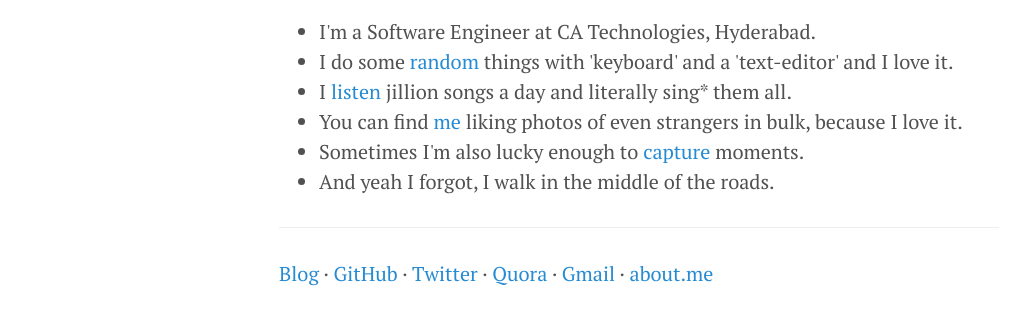
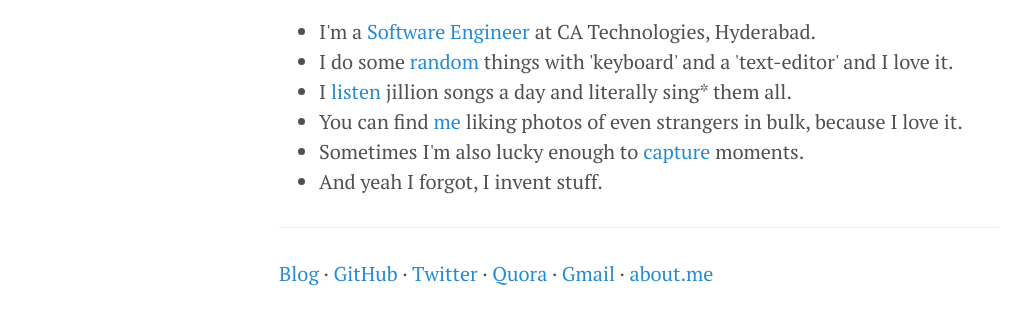
Before and after one commit to gsaieswar/gsaieswar.github.io, a plain HTML site: page about/index.html in a window 1280 px wide. Shown: the part 265-590 px from the top of the page, without its empty margins (1-1031 px from the left). Drawn offline with Linux system fonts and the light colour scheme.

Commit message:
linkedin
changes

```diff
--- a/about/index.html
+++ b/about/index.html
@@ -136,12 +136,12 @@
 </p>
 
 <ul>
-<li>I&#39;m a Software Engineer at CA Technologies, Hyderabad.</li>
+<li>I&#39;m a <a href="in.linkedin.com/in/saieswar">Software Engineer</a>  at CA Technologies, Hyderabad.</li>
 <li>I do some <a href="https://github.com/gsaieswar">random</a> things with &#39;keyboard&#39; and a &#39;text-editor&#39; and I love it.</li>
-<li>I <a href="http://www.last.fm/user/pravj">listen</a> jillion songs a day and literally sing* them all.</li>
+<li>I <a href="http://www.saavn.com/u/gsaieswar520">listen</a> jillion songs a day and literally sing* them all.</li>
 <li>You can find <a href="https://facebook.com/gsaieswar">me</a> liking photos of even strangers in bulk, because I love it.</li>
 <li>Sometimes I&#39;m also lucky enough to <a href="http://instagram.com/gsaieswar">capture</a> moments.</li>
-<li>And yeah I forgot, I walk in the middle of the roads.</li>
+<li>And yeah I forgot, I invent stuff.</li>
 </ul>
 
 <hr>
```
